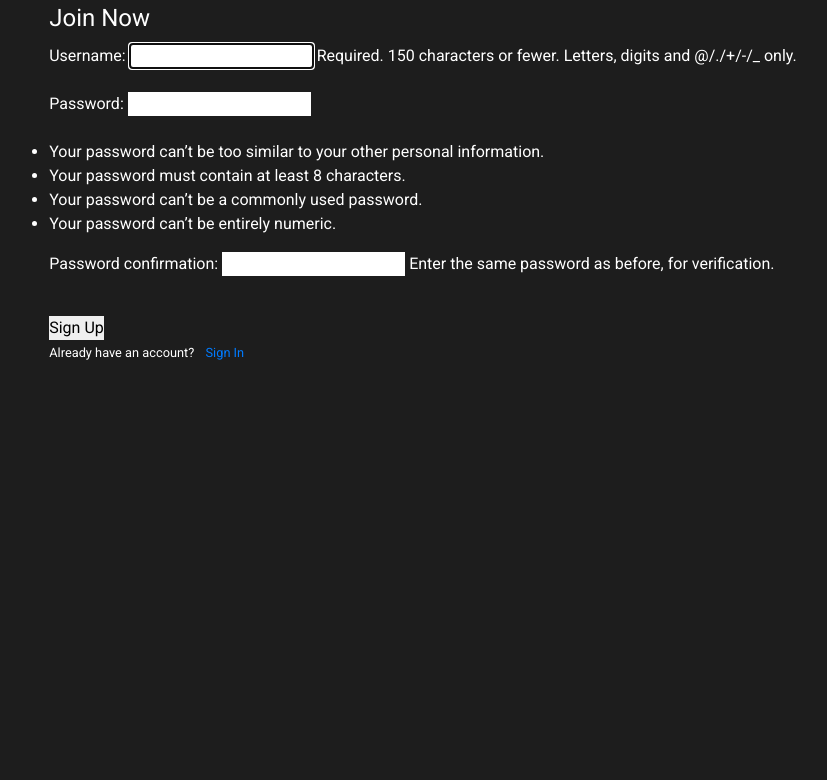
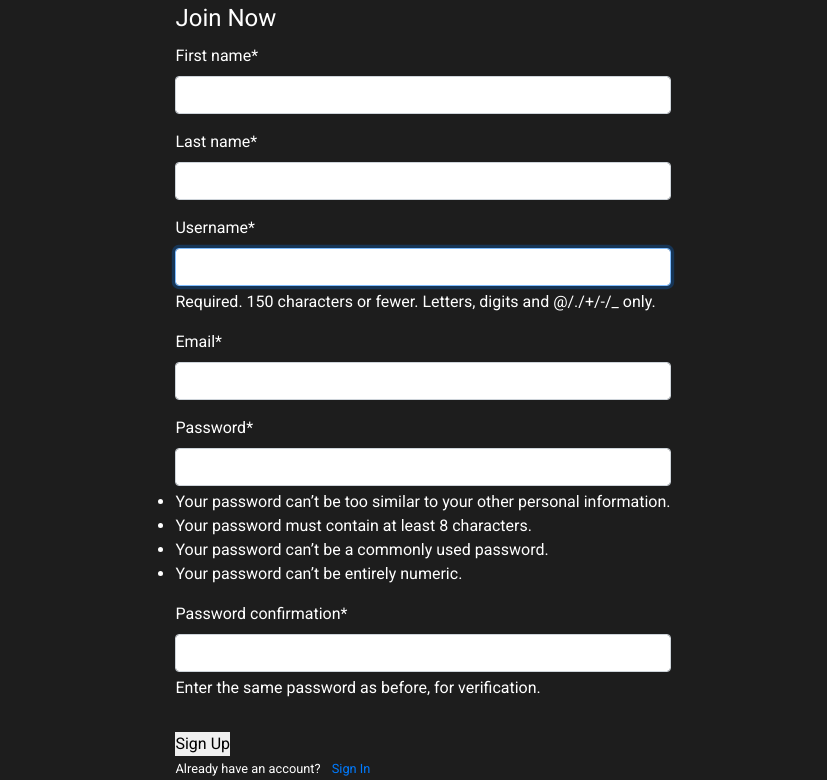
Before and after one commit to thepogingoppa/hitlist, a Django app: page /register/ in a window 1280 px wide. Shown: the part 80-860 px from the top of the page, without its empty margins (217-1044 px from the left). Before the commit the page ends 440 px from the top, so only its background shows below. Run offline with Django 5.2, Linux system fonts and the light colour scheme; some libraries are stand-ins or nearby versions; some web fonts are replaced.

Commit message:
added a fully functional register form
styles not yet final

```diff
--- a/hitlist_webapp/hitlist_webapp/settings.py
+++ b/hitlist_webapp/hitlist_webapp/settings.py
@@ -33,6 +33,8 @@ ALLOWED_HOSTS = []
 INSTALLED_APPS = [
     'hitlist.apps.HitlistConfig',
     'users.apps.UsersConfig',
+    'crispy_forms',
+    'crispy_bootstrap5',
     'django.contrib.admin',
     'django.contrib.auth',
     'django.contrib.contenttypes',
@@ -118,6 +120,10 @@ USE_TZ = True
 
 STATIC_URL = 'static/'
 
+CRISPY_ALLOWED_TEMPLATE_PACKS = 'bootstrap5'
+CRISPY_TEMPLATE_PACK = 'bootstrap5'
+
+
 # Default primary key field type
 # https://docs.djangoproject.com/en/5.2/ref/settings/#default-auto-field
 
--- /dev/null
+++ b/hitlist_webapp/users/forms.py
@@ -0,0 +1,12 @@
+from django import forms
+from django.contrib.auth.models import User
+from django.contrib.auth.forms import UserCreationForm
+
+class UserRegistrationForm(UserCreationForm):
+    email = forms.EmailField()
+    first_name = forms.CharField(max_length=50)
+    last_name = forms.CharField(max_length=50)
+
+    class Meta:
+        model = User
+        fields = ['first_name', 'last_name', 'username', 'email', 'password1', 'password2']
--- a/hitlist_webapp/users/templates/users/register.html
+++ b/hitlist_webapp/users/templates/users/register.html
@@ -1,4 +1,5 @@
 {% extends 'hitlist/base.html'%}
+{% load crispy_forms_tags %}
 
 {% block content %}
     <div class='content-section'>
@@ -6,7 +7,7 @@
             {% csrf_token %}
             <fieldset class='form-group'>
                 <legend> Join Now </legend>
-                {{ form.as_p }}
+                {{ form | crispy }}
             </fieldset>
 
             <div class='form group'>
--- a/hitlist_webapp/users/views.py
+++ b/hitlist_webapp/users/views.py
@@ -1,17 +1,16 @@
 from django.shortcuts import render, redirect
-from django.contrib.auth.forms import UserCreationForm
 from django.contrib import messages
-
+from . forms import UserRegistrationForm
 # Create your views here.
 
 def register(request):
     if request.method == 'POST':
-        form = UserCreationForm(request.POST)
+        form = UserRegistrationForm(request.POST)
         if form.is_valid():
             form.save()
-            username = form.cleaned_data.get('username')
-            messages.success(request, f'Welcome to your hitlist, {username}!')
+            name = form.cleaned_data.get('first_name')
+            messages.success(request, f'Welcome to your hitlist, {name}!')
             return redirect('hitlist-home')
     else:
-        form = UserCreationForm()
+        form = UserRegistrationForm()
     return render(request, 'users/register.html', {'form': form})
```
Also changed, not shown: hitlist_webapp/db.sqlite3.
